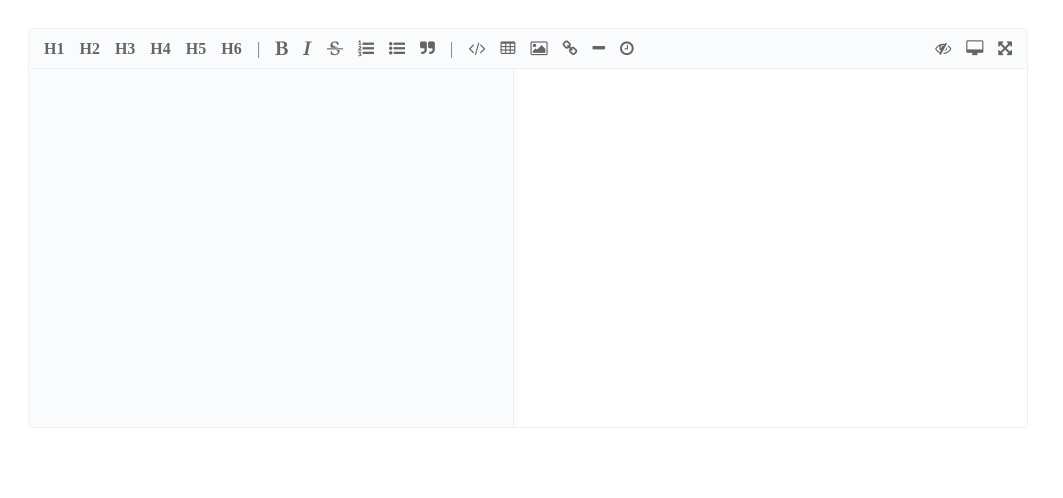
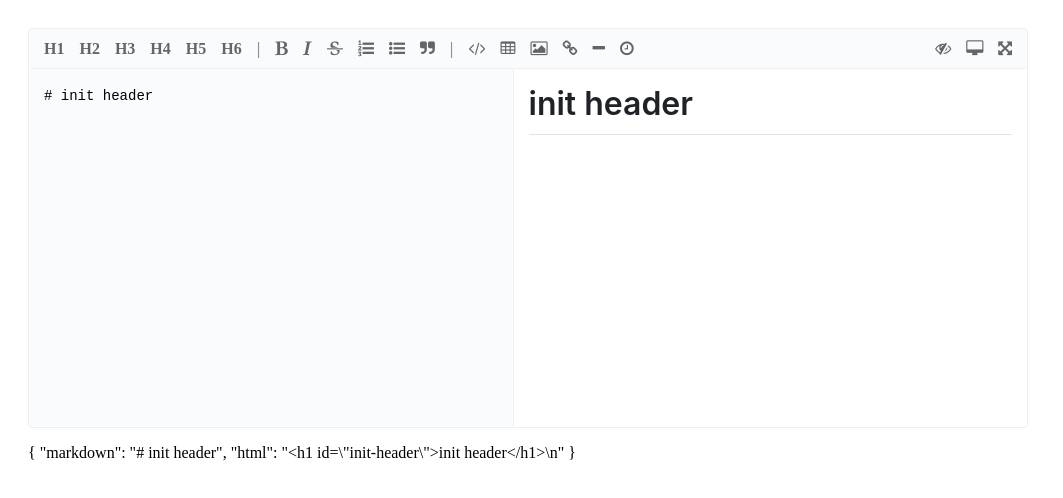
Before and after one commit to zhouqihang/vue-markdown, a Vue app: page / in a window 1280 px wide. Shown: the top 498 px of the page, without its empty margins (0-1063 px from the left). Built offline with nearby package versions, Linux system fonts and the light colour scheme.

Commit message:
:sparkles: Add 'v-model' to get or set value

```diff
--- a/src/App.vue
+++ b/src/App.vue
@@ -1,23 +1,32 @@
 <template>
   <div id="app">
-    <markdown></markdown>
+    <markdown v-model="markdown"></markdown>
+    <p>{{markdown}}</p>
   </div>
 </template>
 
 <script>
   import Markdown from './components/Markdown';
 
-export default {
+  export default {
     name: 'app',
     components: {
       Markdown,
     },
-};
+    data() {
+      return {
+        markdown: {
+          markdown: '# init header',
+          html: '',
+        },
+      };
+    },
+  };
 </script>
 
 <style>
-#app {
-  width: 1000px;
-  padding:20px;
-}
+  #app {
+    width: 1000px;
+    padding: 20px;
+  }
 </style>
--- a/src/components/Markdown.vue
+++ b/src/components/Markdown.vue
@@ -70,10 +70,6 @@ export default {
       type: Boolean,
       default: true,
     },
-    markdown: {
-      type: String,
-      default: '',
-    },
     isPreview: {
       type: Boolean,
       default: false,
@@ -82,10 +78,19 @@ export default {
       type: Boolean,
       default: false,
     },
+    value: {
+      type: Object,
+      default: () => (
+        {
+          markdown: '',
+          html: '',
+        }
+      ),
+    },
   },
   data() {
     return {
-      markdownText: this.markdown,
+      markdownText: this.value.markdown || '',
       isShowPreview: this.showPreview,
       isPreviewModal: this.isPreview,
       isFullScreenModal: this.isFullScreen,
@@ -125,6 +130,11 @@ export default {
     setMarkdownHTML() {
       try {
         this.markdownHTMLDom.innerHTML = this.markdownHTML;
+        // use input event to set value prop
+        this.$emit('input', {
+          markdown: this.markdownText,
+          html: this.markdownHTML,
+        });
       } catch (e) {
         console.error(e);
       }
```
